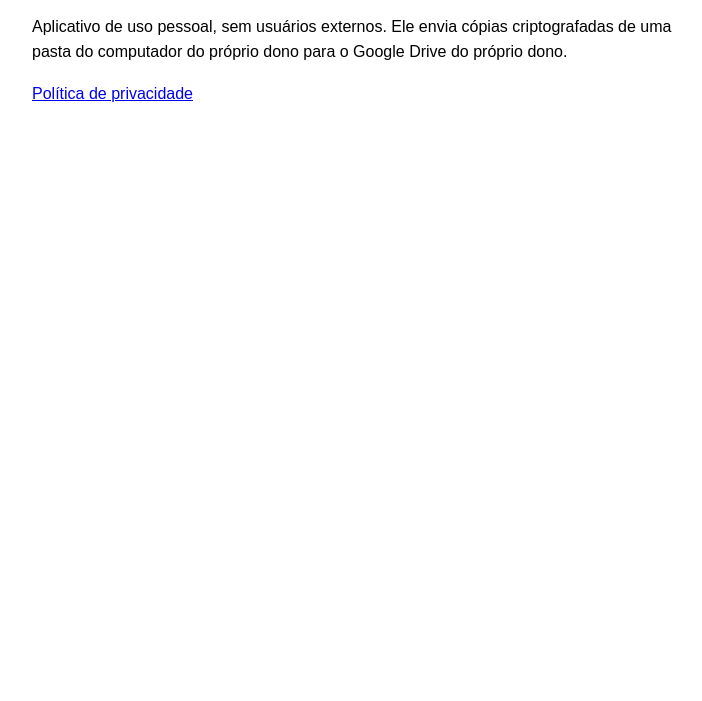
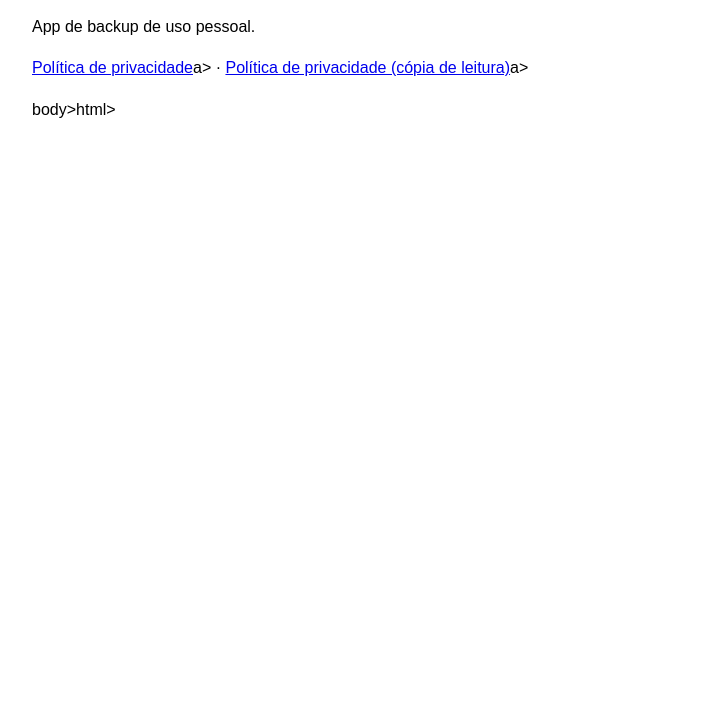
Before and after one commit to RomuloLG/backup-pasta-claude, a plain HTML site: page index.html in a window 1280 px wide. Shown: the part 99-800 px from the top of the page, without its empty margins (288-990 px from the left). Drawn offline with Linux system fonts and the light colour scheme.

Commit message:
Revise index.html content and add privacy links
Updated application description and added links to privacy policies.

```diff
--- a/index.html
+++ b/index.html
@@ -1 +1 @@
-<!doctype html><html lang='pt-BR'><head><meta charset='utf-8'><meta name='viewport' content='width=device-width, initial-scale=1'><title>Backup pasta Claude</title></head><body style='font-family:sans-serif;max-width:640px;margin:40px auto;padding:0 16px;line-height:1.6'><h1>Backup pasta Claude</h1><p>Aplicativo de uso pessoal, sem usuários externos. Ele envia cópias criptografadas de uma pasta do computador do próprio dono para o Google Drive do próprio dono.</p><p><a href='privacidade.html'>Política de privacidade</a></p></body></html>
+<!doctype html><html lang='pt-BR'><head><meta charset='utf-8'><meta name='viewport' content='width=device-width, initial-scale=1'><title>Backup pasta Claude</title></head><body style='font-family:sans-serif;max-width:640px;margin:40px auto;padding:0 16px;line-height:1.6'><h1>Backup pasta Claude</h1><p>App de backup de uso pessoal.</p><p><a href='privacidade.html'>Política de privacidade</a>a> · <a href='privacidade-cofre.html'>Política de privacidade (cópia de leitura)</a>a></p></body>body></html>html></p></p></h1></title></head>
```
